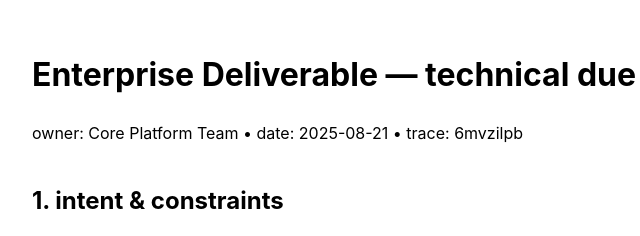
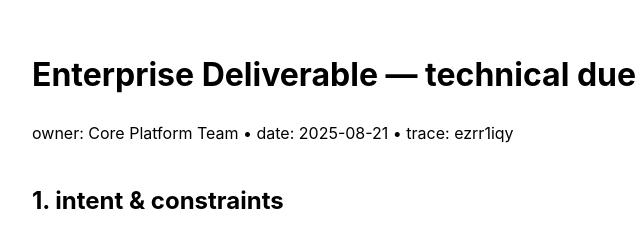
Before and after one commit to nickinper/vibe-coding-app-baseline-rigorous-ship, a website: page outputs/generated-deliverable.html in a window 1280 px wide. Shown: the top 236 px of the page, 8-648 px from the left. Drawn offline with Linux system fonts and the light colour scheme.

Commit message:
chore: export deliverable

```diff
--- a/outputs/generated-deliverable.html
+++ b/outputs/generated-deliverable.html
@@ -1,5 +1,5 @@
 <!doctype html><html><head><meta charset="utf-8"><style>body{font:16px/1.5 -apple-system,BlinkMacSystemFont,Segoe UI,Roboto,Helvetica,Arial,Apple Color Emoji,Segoe UI Emoji;margin:40px}h1,h2,h3{margin-top:1.6em}code,pre{background:#f6f8fa;padding:2px 4px}pre{padding:12px;overflow:auto}table{border-collapse:collapse}th,td{border:1px solid #ddd;padding:6px 10px}.page-break{page-break-before:always}</style></head><body><h1>Enterprise Deliverable — technical due diligence</h1>
-<p>owner: Core Platform Team • date: 2025-08-21 • trace: 6mvzilpb</p>
+<p>owner: Core Platform Team • date: 2025-08-21 • trace: ezrr1iqy</p>
 <h2>1. intent &amp; constraints</h2>
 <ul>
 <li>intent: Hardened, privacy-first system for enterprise workloads</li>
```
